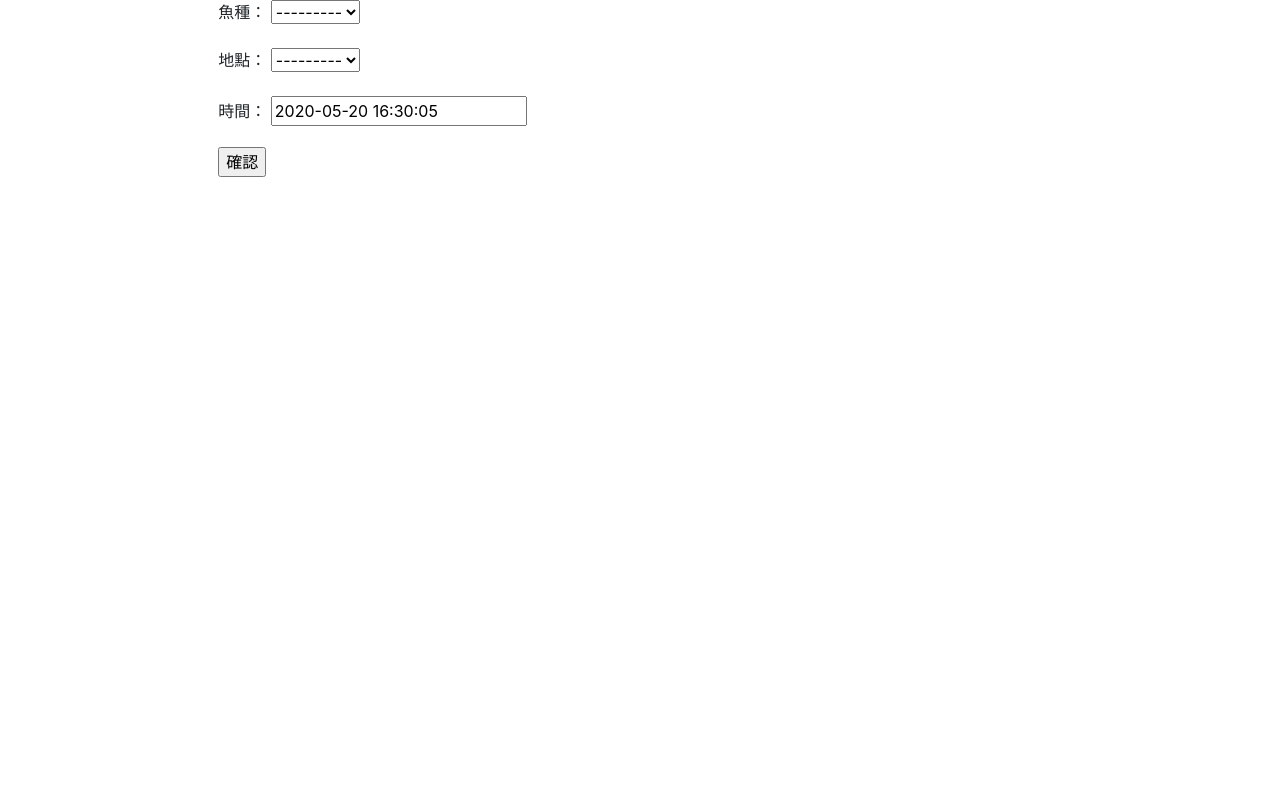
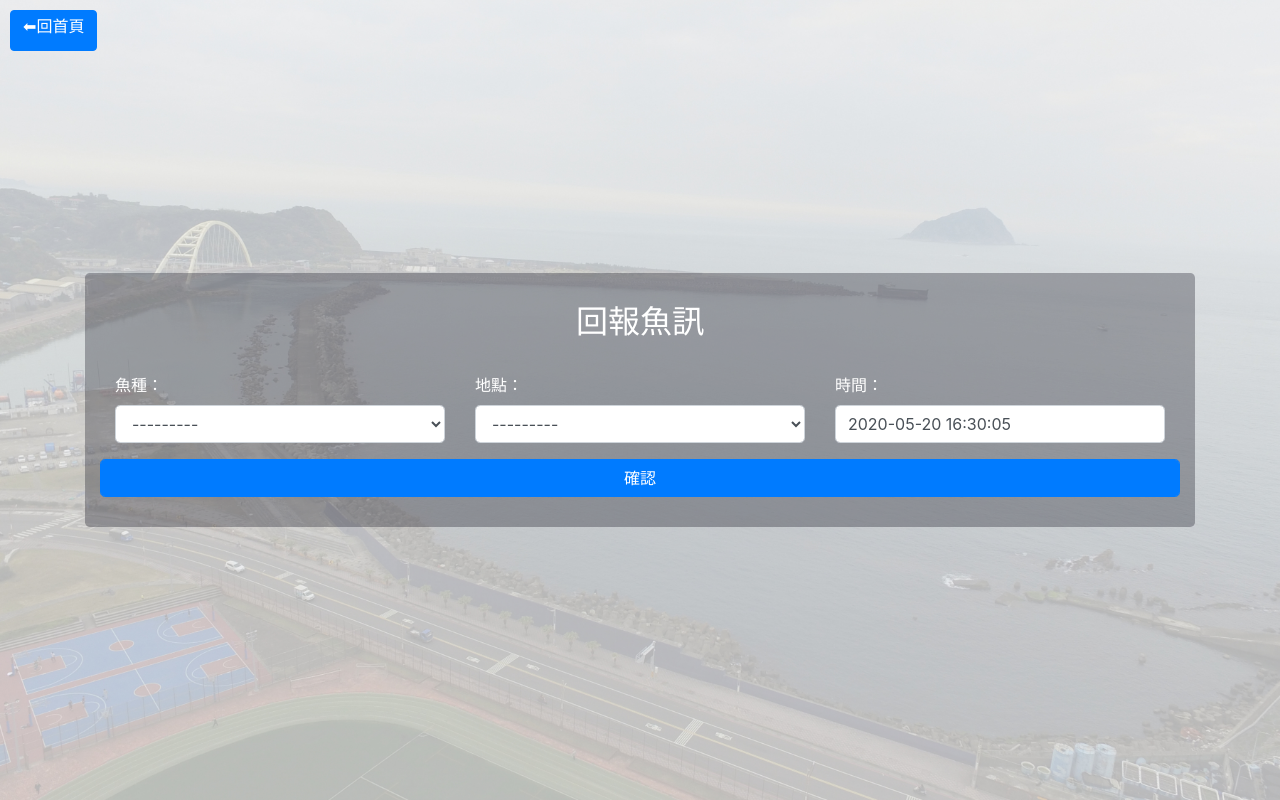
Before and after one commit to MadRex2000/fishingMap, a Django app: page /report/ in a window 1280 px wide. Run offline with Django 3.2, Linux system fonts and the light colour scheme; data that the repository does not hold is empty; some libraries are stand-ins or nearby versions.

Commit message:
Make frontend of report page pretty

```diff
--- a/fishingMap/templates/fishingStatusReport.html
+++ b/fishingMap/templates/fishingStatusReport.html
@@ -2,17 +2,67 @@
 {% block content %}
 {% load i18n %}
 
-<div class="row">
-  <div class="col"></div>
-  <div class="col-8">
-    <form method='POST' enctype="multipart/form-data" action="">
-      {% csrf_token %}
-      {{ form.as_p }}
-      <input type="submit" onclick="disp_confirm()" value="確認" />
+<style type="text/css">
+  body {
+    overflow: hidden;
+    background: url(../static/media/indexImgTransparency.jpg) center center fixed no-repeat;
+    background-size: cover;
+  }
+
+  .vertical-center {
+    min-height: 100vh;
+    display: flex;
+    align-items: center;
+    min-width: 100%;
+  }
+
+  form {
+    display: block;
+    background-color: rgba(11, 13, 24, 0.3);
+    padding: 30px;
+  }
+
+  label {
+    color: white;
+  }
+
+  .home {
+    position: absolute;
+    overflow: hidden;
+    margin: 10px;
+    font: 12px/20px 'Helvetica Neue', Arial, Helvetica, sans-serif;
+  }
+
+  .container h2 {
+    color: white;
+    margin-bottom: 1em;
+  }
+
+</style>
+
+<div class="home">
+  <a href="{% url 'home' %}"><button type="button" class="btn btn-primary"><h6>⬅︎回首頁</h6></button></a>
+</div>
+<div class="vertical-center">
+  <div class="container">
+    <form method="POST" enctype="multipart/form-data" action="" class="rounded-lg">
+      <div class="row">
+        <h2 class="col text-center">回報魚訊</h2>
+      </div>
+      <div class="row">
+        {% csrf_token %}
+        {{ form.as_p }}
+      </div>
+      <div class="row">
+        <input type="submit" onclick="disp_confirm()" class="btn btn-primary btn-block rounded-lg col" value="確認"/>
+      </div>
     </form>
   </div>
-  <div class="col"></div>
 </div>
 
+<script>
+  $("p").addClass("form-group col");
+  $("input, select").addClass("form-control rounded-lg");
+</script>
 
 {% endblock %}
```
